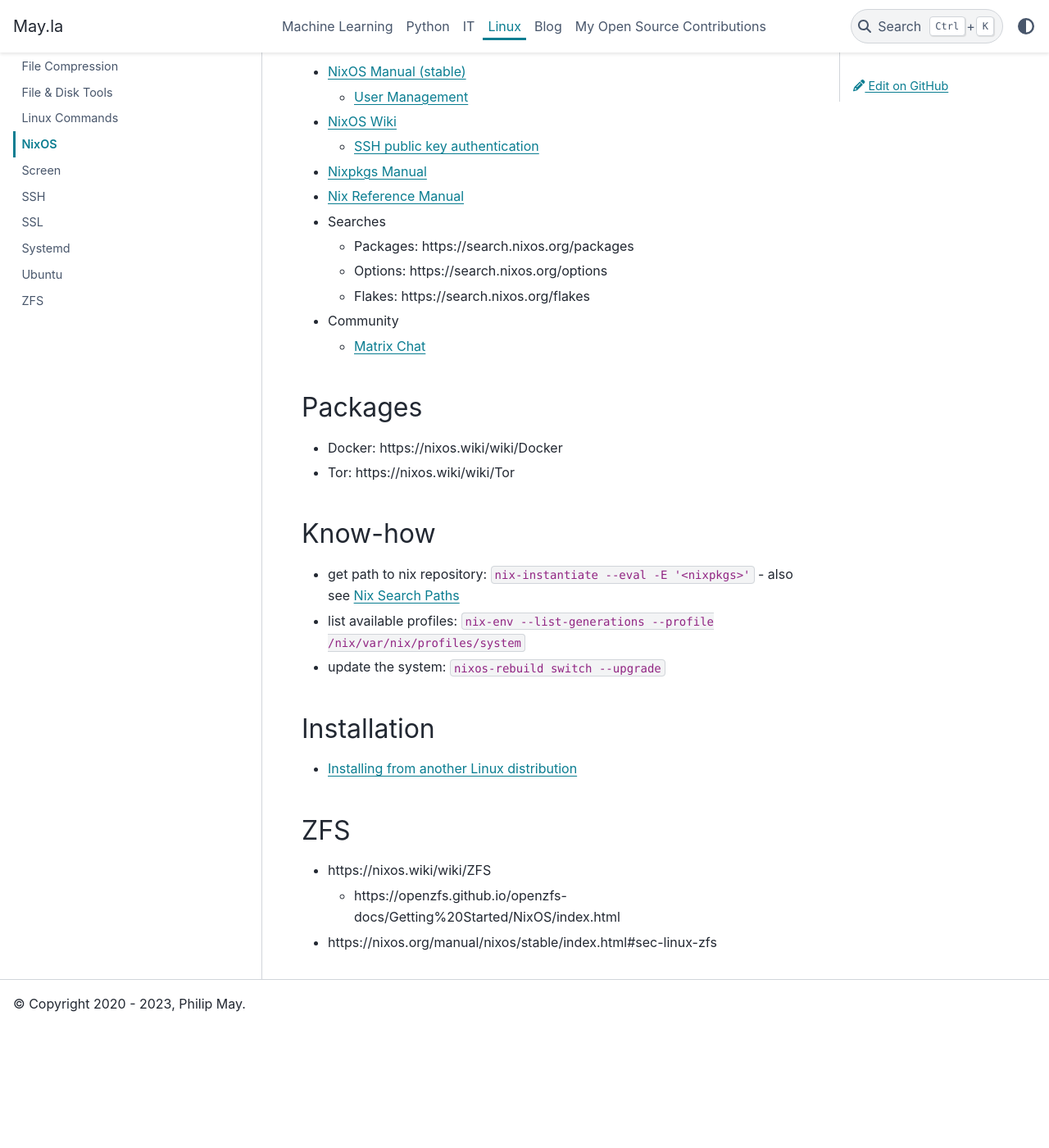
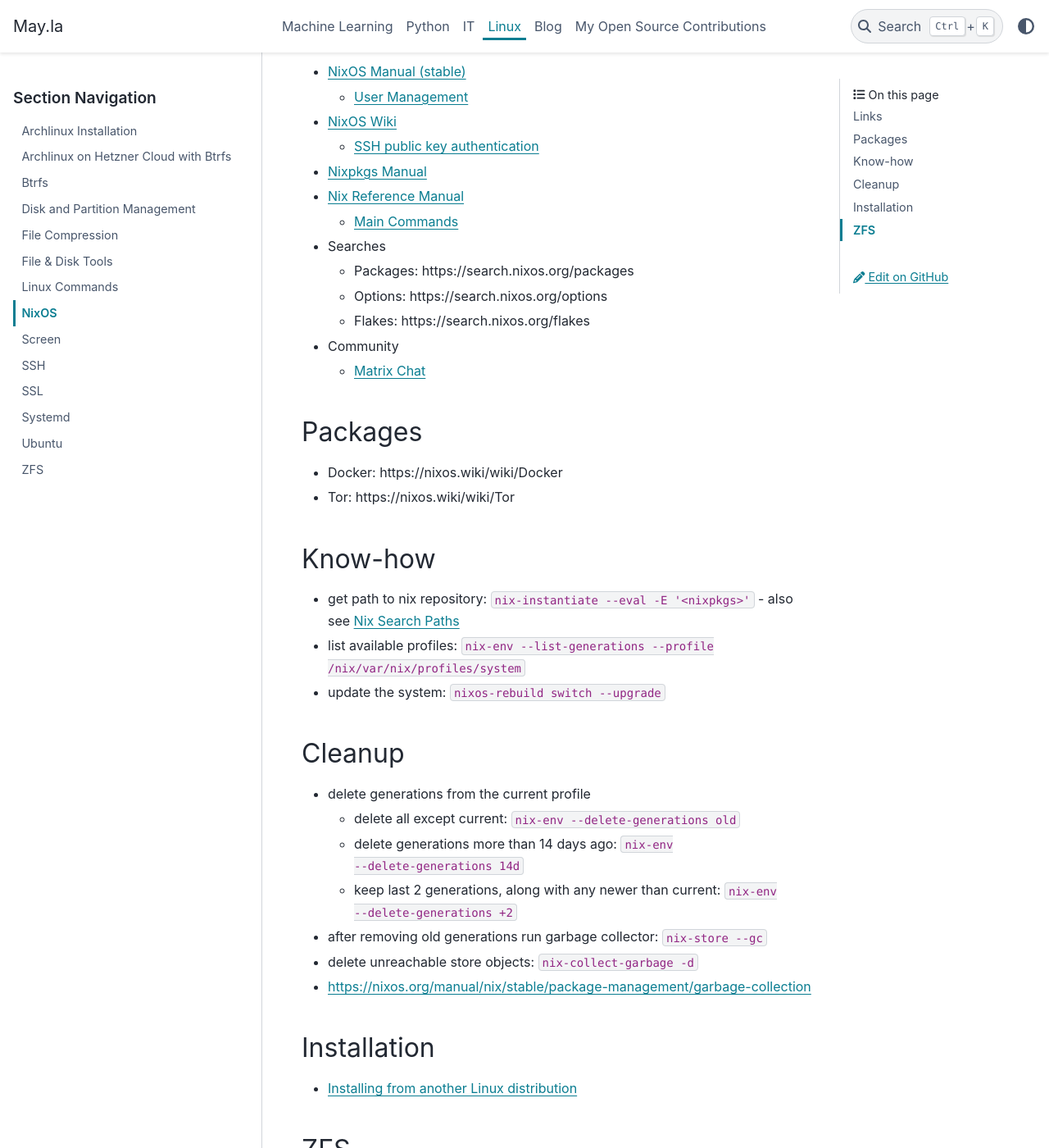
Before and after one commit to PhilipMay/PhilipMay_org, a Sphinx documentation site: the page built from source/linux/nixos.md, in a window 1280 px wide and 1400 px high, scrolled down 216 px. Shown: the whole window at 82% size. Built offline with Sphinx 7.4.7 and the PyData theme 0.15.4, drawn with Linux system fonts in a browser that asks for light colours; before the commit the page ends 1469 px from its top, so only the background shows below that.

Commit message:
Add cleanup commands to NixOS.md

```diff
--- a/source/linux/nixos.md
+++ b/source/linux/nixos.md
@@ -8,6 +8,7 @@
   - [SSH public key authentication](https://nixos.wiki/wiki/SSH_public_key_authentication)
 - [Nixpkgs Manual](https://nixos.org/manual/nixpkgs/stable/)
 - [Nix Reference Manual](https://nixos.org/manual/nix/stable/)
+  - [Main Commands](https://nixos.org/manual/nix/stable/command-ref/main-commands#main-commands)
 - Searches
   - Packages: https://search.nixos.org/packages
   - Options: https://search.nixos.org/options
@@ -26,6 +27,15 @@
 - list available profiles: `nix-env --list-generations --profile /nix/var/nix/profiles/system`
 - update the system: `nixos-rebuild switch --upgrade`
 
+## Cleanup
+- delete generations from the current profile
+  - delete all except current: `nix-env --delete-generations old`
+  - delete generations more than 14 days ago: `nix-env --delete-generations 14d`
+  - keep last 2 generations, along with any newer than current: `nix-env --delete-generations +2`
+- after removing old generations run garbage collector: `nix-store --gc`
+- delete unreachable store objects: `nix-collect-garbage -d`
+- <https://nixos.org/manual/nix/stable/package-management/garbage-collection>
+
 ## Installation
 
 - [Installing from another Linux distribution](https://nixos.org/manual/nixos/stable/#sec-installing-from-other-distro)
```
